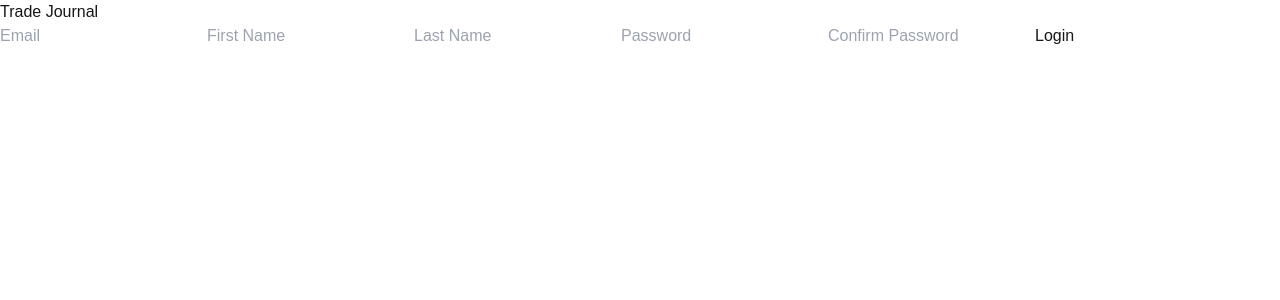
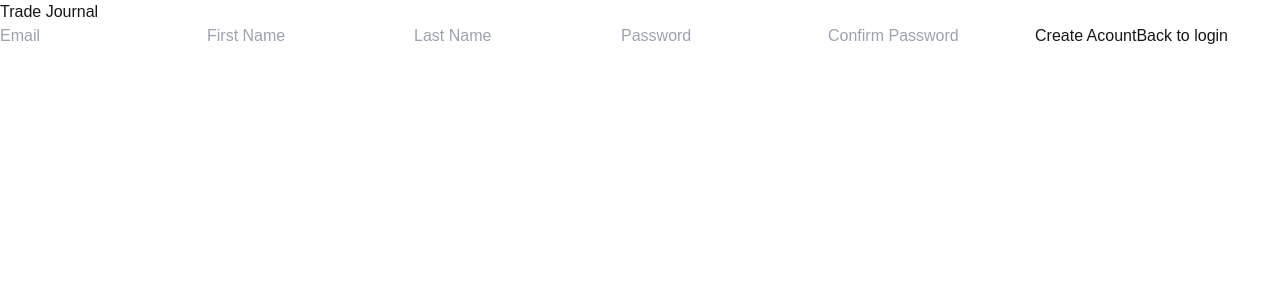
Before and after one commit to danieldenton/trading-journal, a Next.js app: page /register in a window 1280 px wide. Shown: the top 300 px of the page. Built offline with nearby package versions, Linux system fonts and the light colour scheme; no server answers.

Commit message:
register page now links back to login. Logout button now handles userState and nav

```diff
--- a/src/app/lib/actions/auth-actions.ts
+++ b/src/app/lib/actions/auth-actions.ts
@@ -101,5 +101,4 @@ export async function logout() {
   } catch (error) {
     console.error(error);
   }
-  redirect("/");
 }
--- a/src/app/register/register-form.tsx
+++ b/src/app/register/register-form.tsx
@@ -2,6 +2,7 @@
 
 import { useActionState, useEffect } from "react";
 import { useRouter } from "next/navigation";
+import Link from "next/link";
 import { useUserContext } from "../context/user";
 import { registerUser } from "../lib/actions/auth-actions";
 
@@ -67,8 +68,14 @@ export default function RegisterForm() {
         type="submit"
         className="m-2 p-1 bg-red-600  font-bold text-white rounded-lg border-black border-2"
       >
-        Login
+        Create Acount
       </button>
+      <Link
+        href="/"
+        className="m-2 p-1  font-bold text-red-600 "
+      >
+        Back to login
+      </Link>
     </form>
   );
 }
```
Also changed, not shown: src/app/dashboard/logout-button.tsx (+12 -1 lines).
